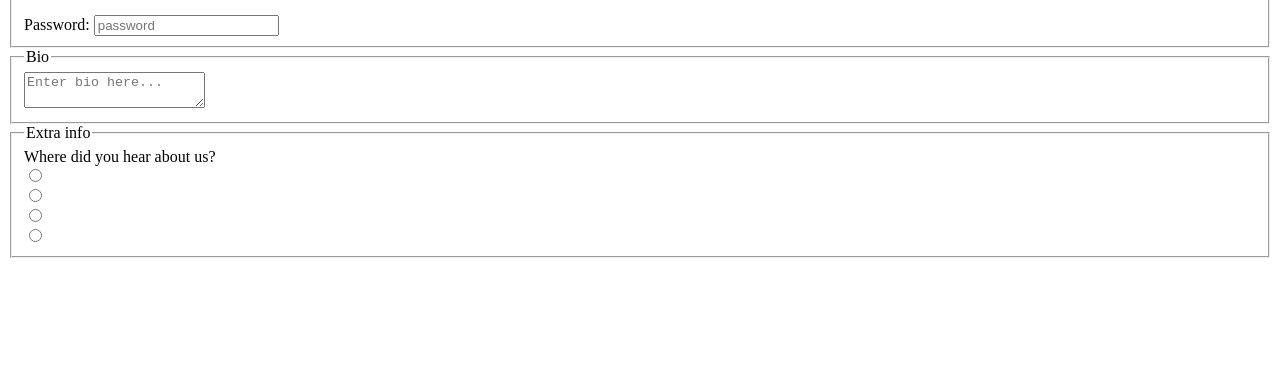
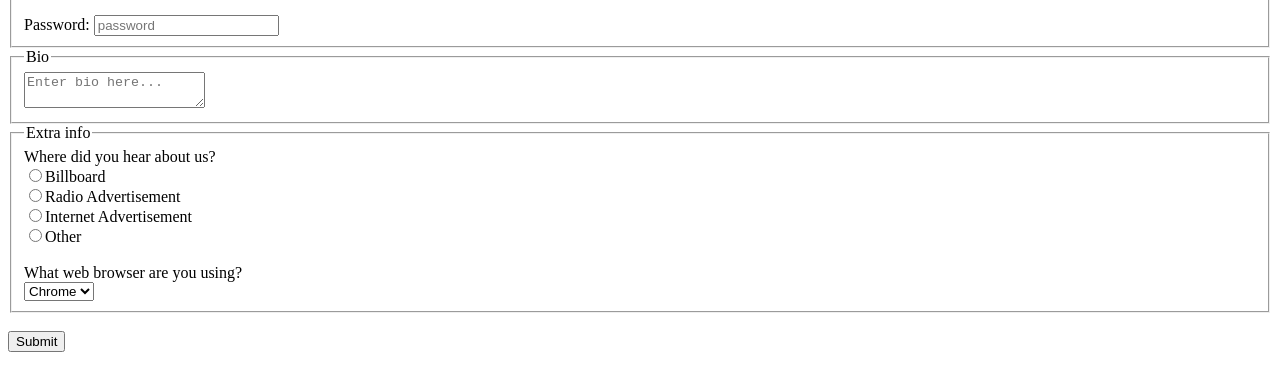
Before and after one commit to ksbleek/codeup-web-exercises, a plain HTML site: page forms.html in a window 1280 px wide. Shown: the part 127-518 px from the top of the page. Drawn offline with Linux system fonts and the light colour scheme.

Commit message:
finished forms exercise

```diff
--- a/forms.html
+++ b/forms.html
@@ -24,13 +24,28 @@
             </fieldset>
             <fieldset>
                 <legend>Extra info</legend>
-                <label for="findinfo" name="findinfo">Where did you hear about us?</label><br>
-                <input name="billboard" value="Billboard" id="findinfo" type="radio"><label></label><br>
-                <input name="radioadvertising" value="Radio Advertising" id="findinfo" type="radio"><br>
-                <input name="internetadvertisment" value="Internet Advertisement" id="findinfo" type="radio"><br>
-                <input name="other" value="Other" id="findinfo" type="radio"><br>
-
-            </fieldset>
+                <label for="find_info" name="find_info">Where did you hear about us?</label><br>
+                <label for="billboard">
+                    <input name="billboard" value="Billboard" id="billboard" type="radio">Billboard
+                </label><br>
+                <label for="radio">
+                    <input name="find_info" value="Radio Advertising" id="radio" type="radio" value="find_info">Radio Advertisement
+                </label><br>
+                <label for="internet">
+                    <input name="internet" value="Internet Advertisement" type="radio" id="internet">Internet Advertisement
+                </label><br>
+                <label for="other">
+                    <input name="other" value="Other" id="find_info" type="radio" id="other">Other<br>
+                </label><br>
+                <label for="web_browser" name="web_browser">What web browser are you using?</label><br>
+                <select name="web_browser" id="web_browser">
+                    <option value="chrome">Chrome</option>
+                    <option value="safari">Safari</option>
+                    <option value="edge">Edge</option>
+                    <option value="safari">Firefox</option>
+                </select>
+            </fieldset><br>
+            <button type="submit">Submit</button>
         </form>
     </body>
 </html>
```
